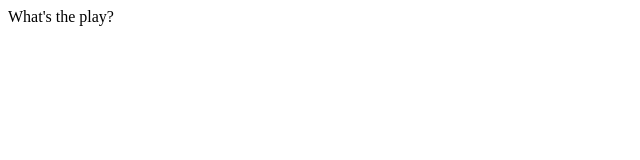
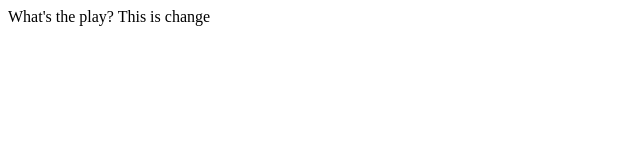
Before and after one commit to cteichs/cteichs.github.io, a plain HTML site: page index.html in a window 1280 px wide. Shown: the whole page, without its empty margins (0-640 px from the left). Drawn offline with Linux system fonts and the light colour scheme.

Commit message:
second commit

```diff
--- a/index.html
+++ b/index.html
@@ -4,5 +4,6 @@
 </head>
 <body>
 What's the play?
+This is change
 </body>
 </html>
```
